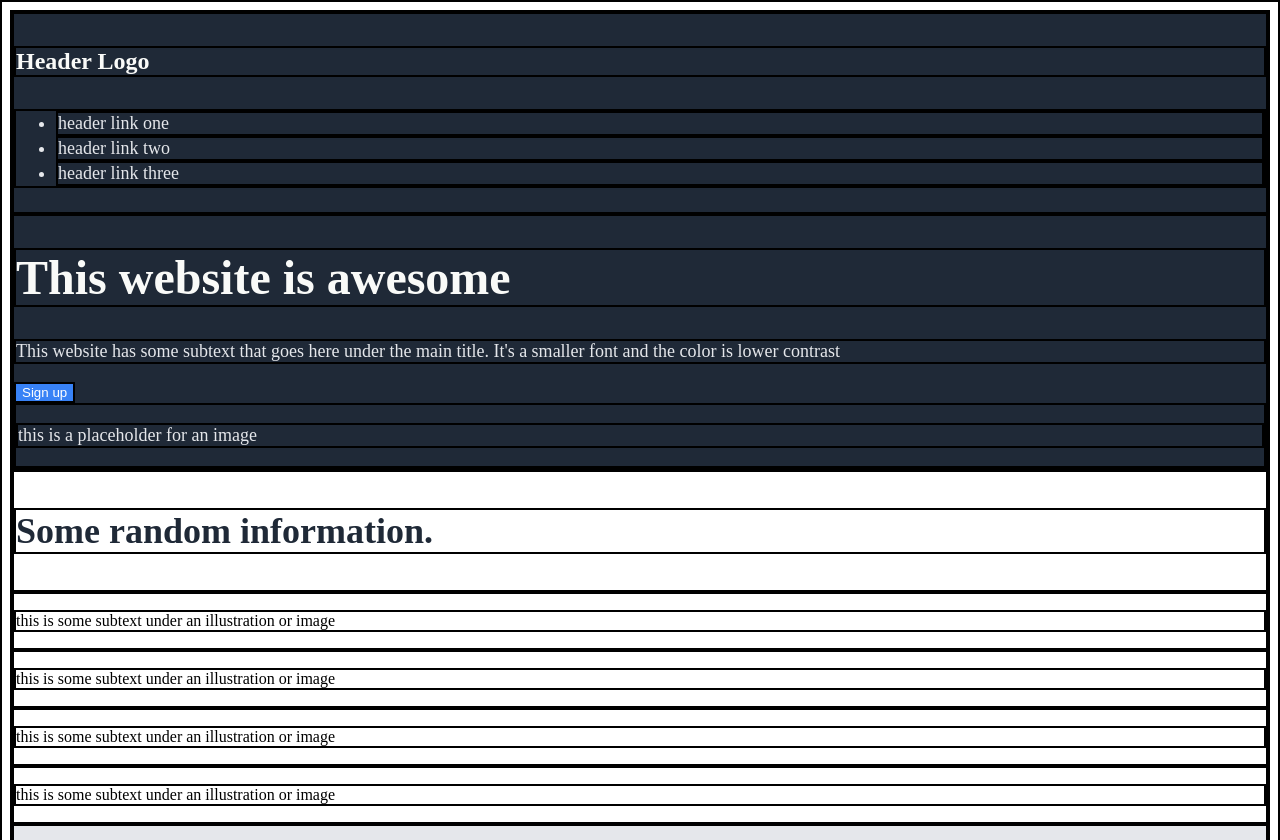
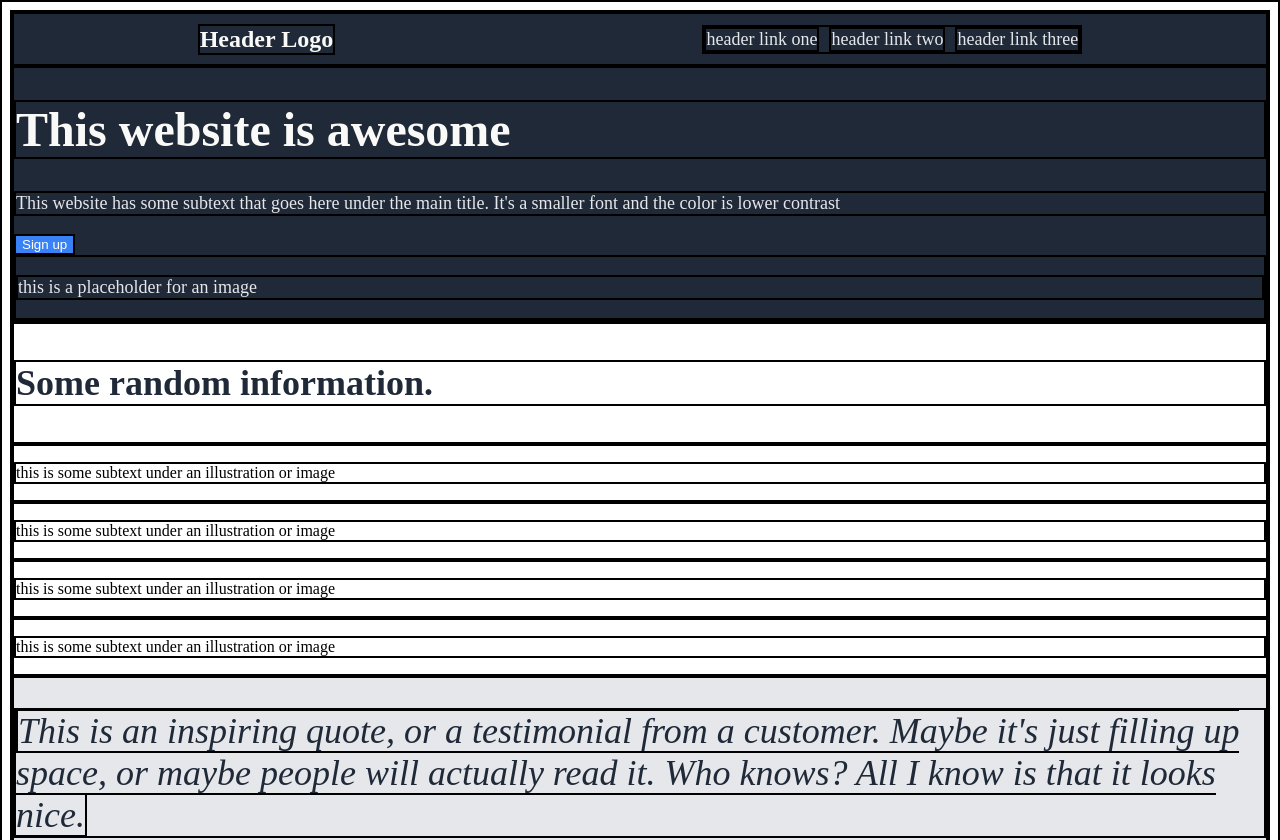
Before and after one commit to vlamm0/landing-page, a plain HTML site: page index.html in a window 1280 px wide. Shown: the top 840 px of the page. Drawn offline with Linux system fonts and the light colour scheme.

Commit message:
Format header

```diff
--- a/style.css
+++ b/style.css
@@ -10,8 +10,12 @@ body {
 /* Sections */
 .header {
     background-color: #1f2937;
+    justify-content: space-around;
+    align-items: center;
     font-size: 24px;
+    height: 50px;
     color: #f9faf8;
+    display: flex;
 }
 
 .awesome {
@@ -64,3 +68,19 @@ h2 {
     font-style: italic;
     color: #1f2937;
 }
+
+li {
+    list-style-type: none;
+  }
+
+  a {
+    text-decoration: none;
+  }
+
+  ul {
+    display: flex;
+    /* align-items: center; */
+    gap: 10px;
+    padding: 0px;
+    margin: 0px;
+  }
```
